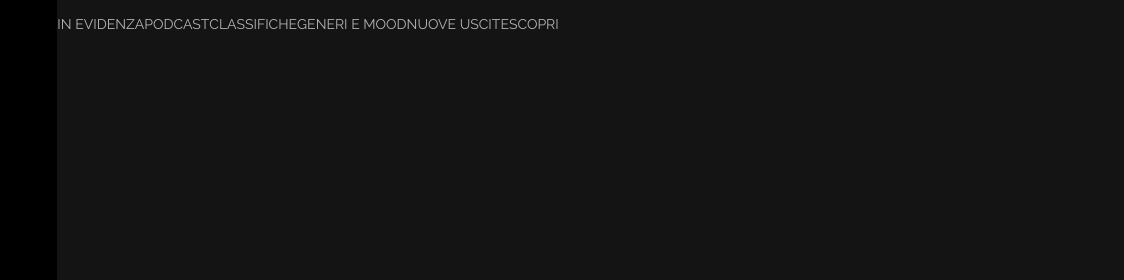
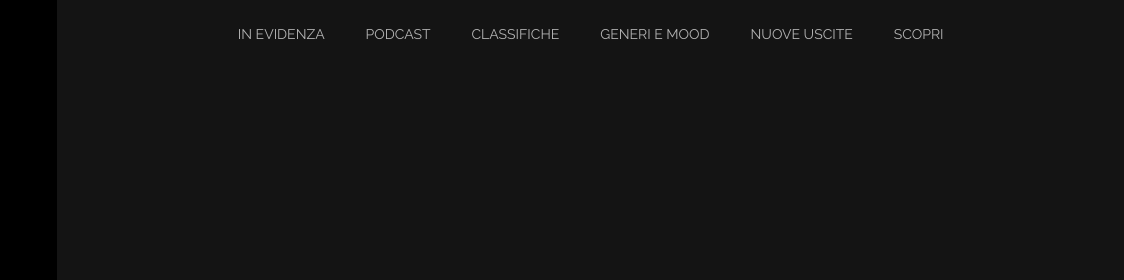
Before and after one commit to PierW/14-Spotify, a plain HTML site: page index.html in a window 1280 px wide. Shown: the top 280 px of the page, 156-1280 px from the left. Drawn offline with Linux system fonts and the light colour scheme.

Commit message:
Navbar Top ok

```diff
--- a/index.html
+++ b/index.html
@@ -14,7 +14,9 @@
     <div class="container">
       <!-- Inizio Parte alta -->
       <div class="row">
+        <!-- Inizio nav left -->
         <div id="navleft" class="col2 flexrow">
+          <!-- Parte alta -->
           <div class="navup">
             <div class="logo t-white">
               <i class="fab fa-spotify"></i>
@@ -43,24 +45,24 @@
               </ul>
             </div>
           </div>
-
+          <!-- Parte bassa -->
           <div class="navdown pud16">
             <i class="far fa-user"></i>
             <span>P. Wurzburger</span>
           </div>
         </div>
-
+        <!-- Fine nav left -->
         <div class="col10 col-2">
           <div class="row">
             <div id="contentarea" class="col12">
               <nav id="menu" class="pud16">
                 <ul class="flexrow">
-                  <li>in evidenza</li>
-                  <li>podcast</li>
-                  <li>classifiche</li>
-                  <li>generi e mood</li>
-                  <li>nuove uscite</li>
-                  <li>scopri</li>
+                  <li class="howhite plr5">in evidenza</li>
+                  <li class="howhite plr5">podcast</li>
+                  <li class="howhite plr5">classifiche</li>
+                  <li class="howhite plr5">generi e mood</li>
+                  <li class="howhite plr5">nuove uscite</li>
+                  <li class="howhite plr5">scopri</li>
                 </ul>
               </nav>
             </div>
--- a/style.css
+++ b/style.css
@@ -58,7 +58,7 @@ body{
   font-size: 22px;
 }
 
-#navleft li{
+#navleft li, #menu li{
   cursor: pointer;
   transition-property: all;
   transition-duration: 0.5s;
@@ -79,3 +79,11 @@ body{
 #menu{
   text-transform: uppercase;
 }
+
+#menu > .flexrow{
+  height: 80px;
+  padding: 10px 15%;
+  justify-content: space-around;
+  flex-wrap: wrap;
+  align-content: space-between;
+}
--- a/wurztrap.css
+++ b/wurztrap.css
@@ -43,6 +43,10 @@
 
 .pud16{
   padding: 16px 0;
+}
+
+.plr5{
+  padding: 0 5px;
 }
 
 /* Inizio selettori float */
```
